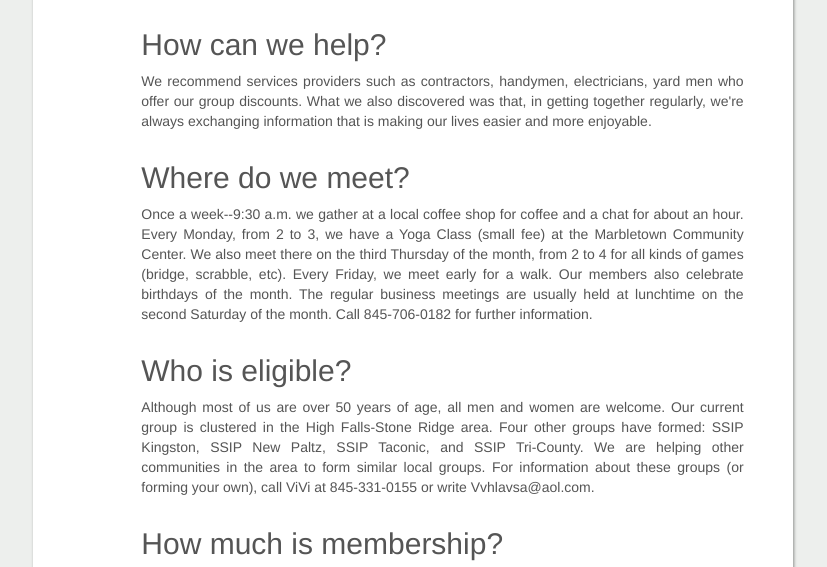
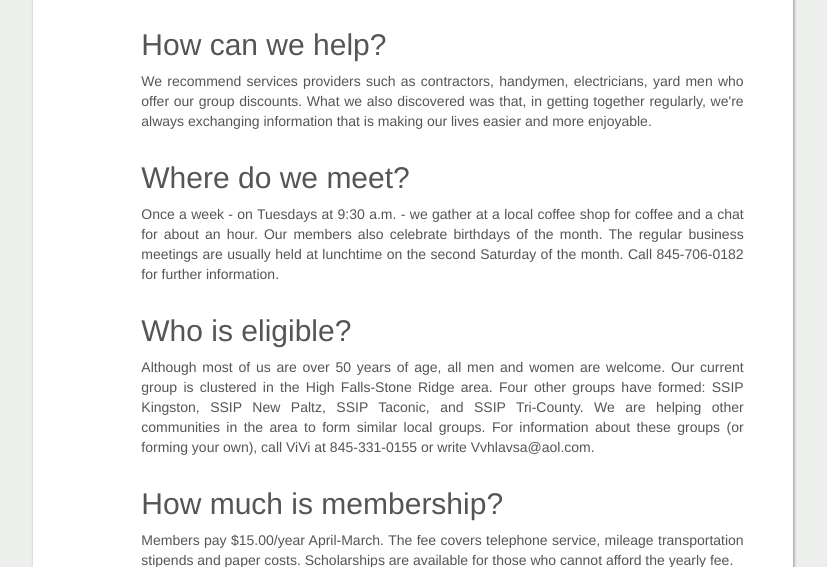
Before and after one commit to mooja/ssip3, a Django app: page /flatpages/about/ in a window 1280 px wide. Shown: the part 701-1268 px from the top of the page, without its empty margins (37-864 px from the left). Run offline with Django 3.2, Linux system fonts and the light colour scheme; parts of the project's set-up code (start-up, migrations or seed data) failed here and were passed over; some libraries are stand-ins or nearby versions.

Commit message:
updated informatin

```diff
--- a/app/templates/flatpages/about.html
+++ b/app/templates/flatpages/about.html
@@ -53,14 +53,11 @@
 
 <h2 id="where-do-we-meet">Where do we meet?</h2>
 <p>
-    Once a week--9:30 a.m. we gather at a local coffee shop for coffee and a
-    chat for about an hour. Every Monday, from 2 to 3, we have a Yoga Class
-    (small fee) at the Marbletown Community Center. We also meet there on the
-    third Thursday of the month, from 2 to 4 for all kinds of games (bridge,
-    scrabble, etc). Every Friday, we meet early for a walk. Our members also
-    celebrate birthdays of the month. The regular business meetings are usually
-    held at lunchtime on the second Saturday of the month. Call 845-706-0182
-    for further information.
+    Once a week - on Tuesdays at 9:30 a.m. - we gather at a local coffee shop
+    for coffee and a chat for about an hour. Our members also celebrate
+    birthdays of the month. The regular business meetings are usually held at
+    lunchtime on the second Saturday of the month. Call 845-706-0182 for
+    further information.
 </p>
 
 <h2 id="who-is-eligible">Who is eligible?</h2>
```
